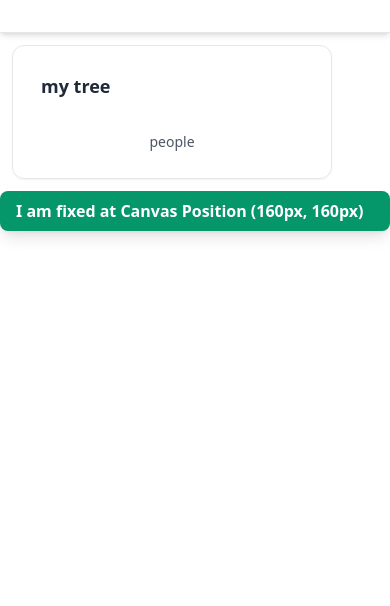
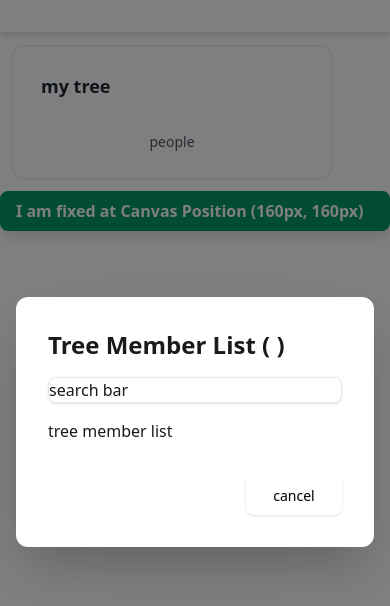
Before and after one commit to Moiralah/ft_transcendence, a Next.js app in the folder frontend/: page /canvas in a window 390 px wide. Both pictures are taken after a click on the button "people". Shown: the top 606 px of the page. Built offline with nearby package versions, Linux system fonts and the light colour scheme.

Commit message:
adjust form responsive

```diff
--- a/frontend/src/app/canvas/page.tsx
+++ b/frontend/src/app/canvas/page.tsx
@@ -1,9 +1,12 @@
 "use client";
 
-import React, { useState, useRef } from 'react';
-import Link from 'next/link';
+import React, { useState, useRef, useEffect } from 'react';
+// import Link from 'next/link';
 
 export default function Content() {
+
+  const token = typeof window !== 'undefined' ? localStorage.getItem('ft_token') : null;
+
   // 1. Canvas State
   const [scale, setScale] = useState(1);
   const [pan, setPan] = useState({ x: 0, y: 0 });
@@ -37,6 +40,7 @@ export default function Content() {
       return Math.min(Math.max(0.3, newScale), 2.5);
     });
   };
+
 
 
   // achievement state
@@ -138,17 +142,46 @@ export default function Content() {
         home
       </button>
     </div>
-
       {/* Bottom Row: Centered People Counter */}
     <button
-      // onclick={}
+        onClick={() => setTreeMemberModal(true)}
         className="flex items-center justify-center rounded-lg text-sm font-medium text-gray-600 mt-3 bg-white hover:bg-white"
       >
         { } people
     </button>
-
   </div>
   </main>
+        {/* tree member modal */}
+        {treeMemberModal && (
+          <div
+            className="fixed bg-black/50 inset-0 z-50 flex justify-center items-center p-4"
+          >
+            <div className="flex flex-col bg-white rounded-xl max-w-4xl w-full max-w-lg gap-4 p-8 shadow-2xl">
+              <div
+                className="flex text-2xl font-bold"
+              >
+                Tree Member List ( )
+              </div>
+              <div className="border border-grey-200 shadow rounded-lg">
+                search bar
+              </div>
+              <div>
+                tree member list
+              </div>
+              <div
+                className="flex justify-end mt-4"
+              >
+                <button
+                  type="button"
+                  className="w-24 h-10 bg-white hover:bg-white border border-black shadow text-black focus:outline-none focus:ring-2 focus:ring-amber-200 focus:ring-offset-2"
+                  onClick={() => setTreeMemberModal(false)}
+                >
+                  cancel
+                </button>
+              </div>
+            </div>
+          </div>
+        )}
 
       {/* Interactive Workspace */}
       <div
--- a/frontend/src/components/profileModal.tsx
+++ b/frontend/src/components/profileModal.tsx
@@ -116,16 +116,16 @@ export function ProfileModal({ existingProfile, onClose, onSave }: ProfileModalP
 
 
   return (
-    <div className="fixed inset-0 z-50 flex items-center justify-center bg-black/50 p-4">
+    <div className="fixed inset-0 z-50 flex items-center justify-center  bg-black/50 p-4">
       { /* form fill section */}
-      <div className="flex flex-col gap-6 bg-white rounded-xl max-w-4xl p-6 ">
+      <div className="flex flex-col gap-6 bg-white rounded-xl w-full max-w-3xl p-6 ">
         {/* field map render each field row */}
         { fields.map(({ key, label, type }) => (
         <div key={key} className="flex items-center gap-2">
-          <span className="text-xl p-5">
+          <span className="w-40 text-xl p-5">
             { label } :
           </span>
-          <div className="w-64">
+          <div className="">
             {editingField === key ? (
             <input
               type={ type }
```
Also changed, not shown: 2 other files (tests, documents, lock files or other folders). Lines whose indentation alone changed are shown as unchanged.
